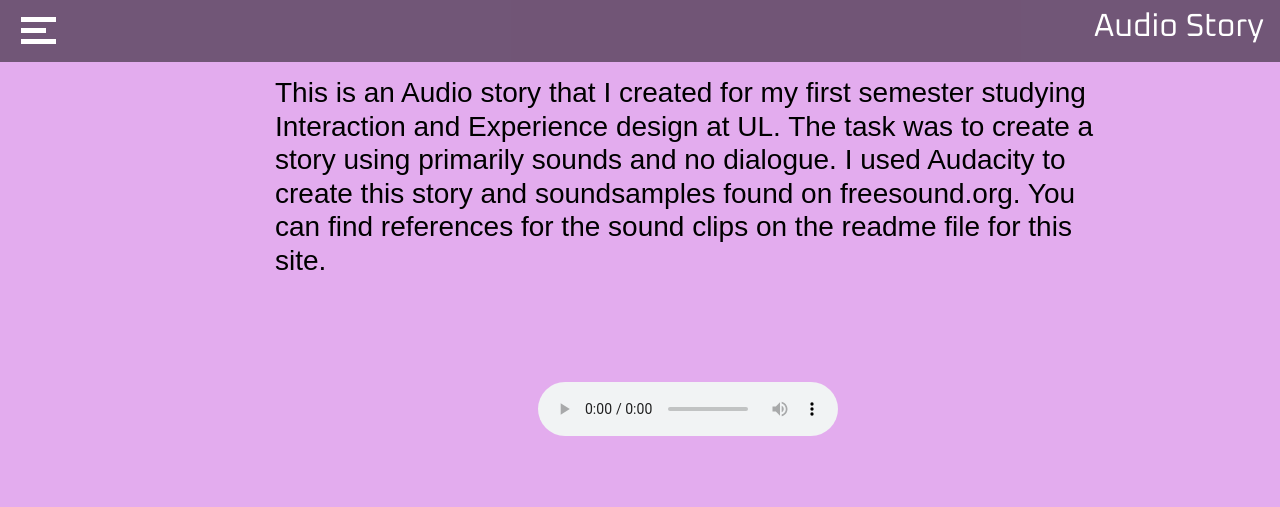
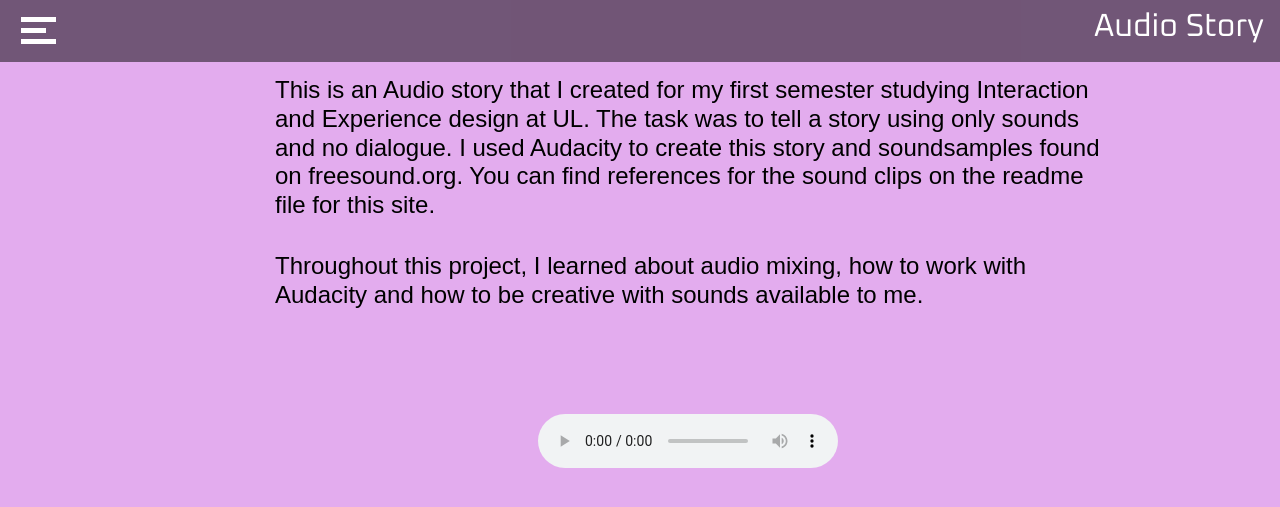
Before and after one commit to Tony8egan/AnthonyEgansSiteCS6041.io, a Jekyll site: the page built from AudioStory.markdown, in a window 1280 px wide. Shown: the top 507 px of the page. Built offline with Jekyll 4.4.1, drawn with Linux system fonts in a browser that asks for light colours; nearby versions of some CDN libraries.

Commit message:
Update AudioStory.html

```diff
--- a/_layouts/AudioStory.html
+++ b/_layouts/AudioStory.html
@@ -47,10 +47,13 @@
   <div class="row" style="margin-top:30px;">
     <div class="col-sm-2"></div>
     <div class="col-sm-9">
-      <H3 style ="color:black" class ="desctiptiveText">This is an Audio story that I created for my first semester
-      studying Interaction and Experience design at UL. The task was to create a story using primarily sounds
+      <H4 style ="color:black" class ="desctiptiveText">This is an Audio story that I created for my first semester
+      studying Interaction and Experience design at UL. The task was to tell a story using only sounds
     and no dialogue. I used Audacity to create this story and soundsamples found on freesound.org.
-     You can find references for the sound clips on the readme file for this site.  </H3>
+     You can find references for the sound clips on the readme file for this site.  </H4>
+        <br>
+        <H4 style ="color:black" class ="desctiptiveText">Throughout this project, I learned about audio mixing,
+            how to work with Audacity and how to be creative with sounds available to me. </H4>
      <br>
   <br>
   <br>
```
